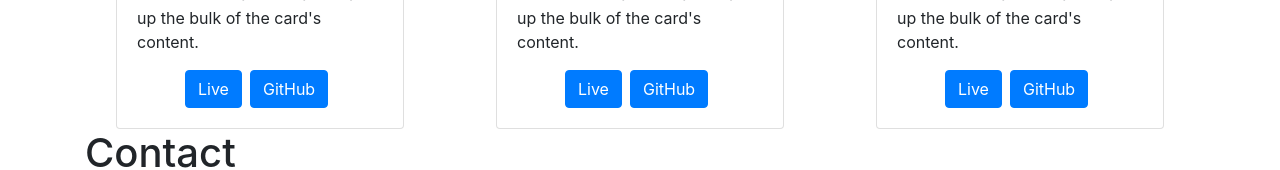
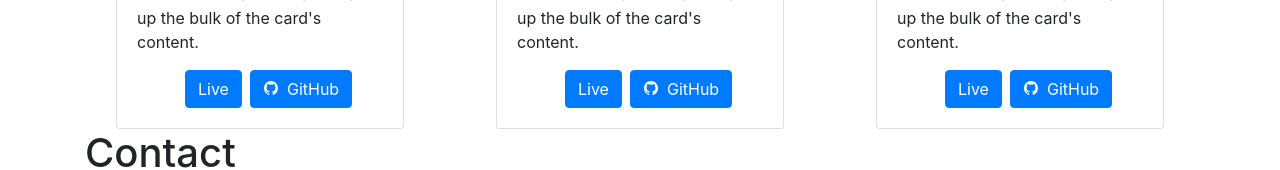
Before and after one commit to shawn220a/portfolio-2021, a React (Create React App) app: page / in a window 1280 px wide. Shown: the part 594-764 px from the top of the page. Built offline with nearby package versions, Linux system fonts and the light colour scheme.

Commit message:
Add GitHub icon to GitHub button

```diff
--- a/src/components/Portfolio.js
+++ b/src/components/Portfolio.js
@@ -1,6 +1,7 @@
 import React from 'react';
 import Card from 'react-bootstrap/Card';
 import Button from 'react-bootstrap/Button';
+import { IoLogoGithub } from 'react-icons/io5';
 
 export const Portfolio = () => {
   return (
@@ -18,7 +19,10 @@ export const Portfolio = () => {
             <Button className='ml-5 mr-2' variant='primary'>
               Live
             </Button>
-            <Button variant='primary'>GitHub</Button>
+            <Button variant='primary'>
+              <IoLogoGithub className='mr-2 mb-1' />
+              GitHub
+            </Button>
           </Card.Body>
         </Card>
         <Card style={{ width: '18rem' }} className='mx-auto'>
@@ -32,7 +36,10 @@ export const Portfolio = () => {
             <Button className='ml-5 mr-2' variant='primary'>
               Live
             </Button>
-            <Button variant='primary'>GitHub</Button>
+            <Button variant='primary'>
+              <IoLogoGithub className='mr-2 mb-1' />
+              GitHub
+            </Button>
           </Card.Body>
         </Card>
         <Card style={{ width: '18rem' }} className='mx-auto'>
@@ -46,7 +53,10 @@ export const Portfolio = () => {
             <Button className='ml-5 mr-2' variant='primary'>
               Live
             </Button>
-            <Button variant='primary'>GitHub</Button>
+            <Button variant='primary'>
+              <IoLogoGithub className='mr-2 mb-1' />
+              GitHub
+            </Button>
           </Card.Body>
         </Card>
       </div>
```
